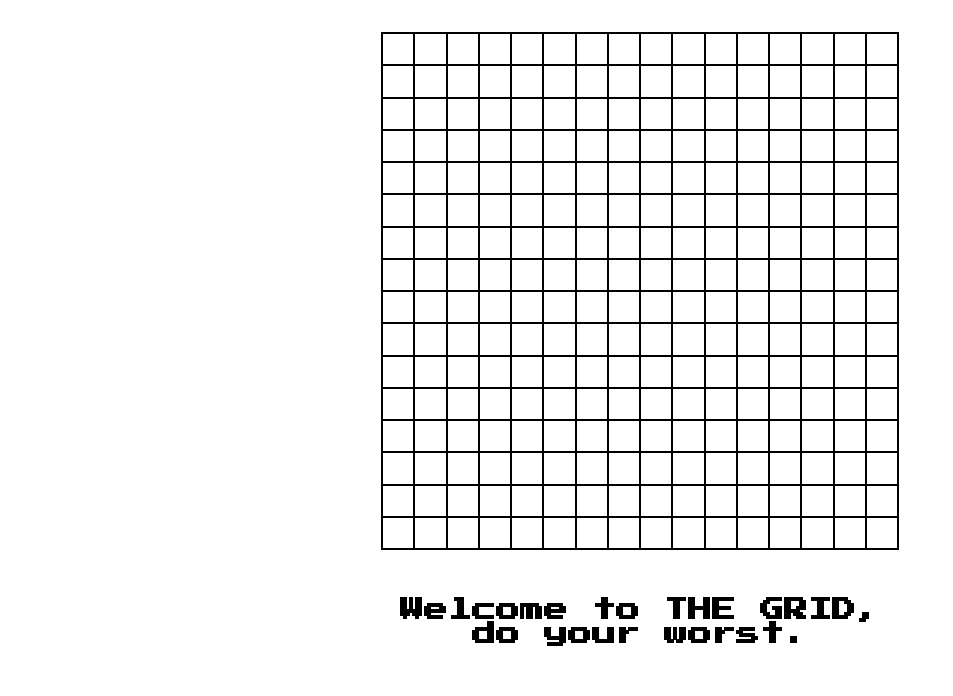
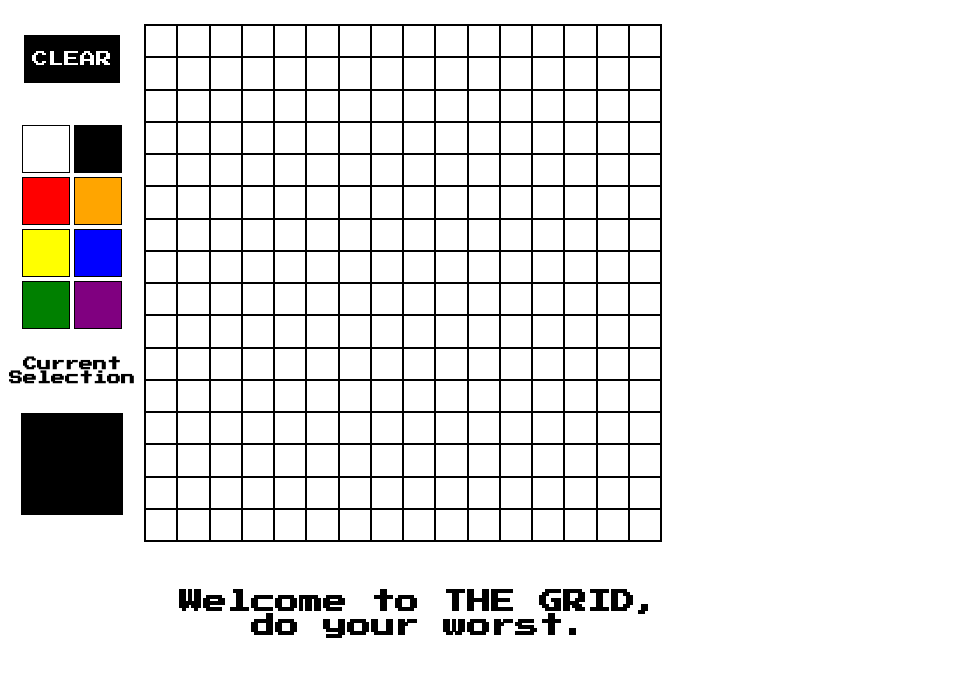
Before and after one commit to dwcarey/pixelArt, a plain HTML site: page index.html in a window 1280 px wide. Shown: the part 104-800 px from the top of the page, without its empty margins (0-953 px from the left). Drawn offline with Linux system fonts and the light colour scheme.

Commit message:
its finished...!

```diff
--- a/index.html
+++ b/index.html
@@ -9,20 +9,29 @@
     <link rel="stylesheet" type="text/css" href="style.css">
 </head>
 <body>
-    <h1 class = "title">PIXEL ART</h1>
-    <div class = "gridContainer"></div>
-    <h2>Welcome to THE GRID, do your worst.</h2>
 
+<div class="siteHolder">
+    <div class = "toolbar">
+        <button class = "button clearButton">CLEAR</button>
+        <div class = "colourContainer">
+            <button class = "whiteButton colourButton"></button>
+            <button class = "blackButton colourButton"></button>
+            <button class = "redButton colourButton"></button>
+            <button class = "orangeButton colourButton"></button>
+            <button class = "yellowButton colourButton"></button>
+            <button class = "blueButton colourButton"></button>
+            <button class = "greenButton colourButton"></button>
+            <button class = "purpleButton colourButton"></button>
+            <h3>Current Selection</h3>
+            <div class = "currentSelection"></div>
+        </div>
+    </div>
 
-
-
-
-
-
-
-
-
-
-
+    <div class = "rightContent">
+        <h1 class = "title">PIXEL ART</h1>
+        <div class = "gridContainer"></div>
+        <h2>Welcome to THE GRID, do your worst.</h2>
+    </div>
+</div>
 </body>
 </html>
--- a/javascript.js
+++ b/javascript.js
@@ -1,7 +1,12 @@
 const gridContainer = document.querySelector('.gridContainer');
+const clearButton = document.querySelector('.clearButton');
+const colourButton = document.querySelectorAll('.colourButton');
+const colourContainer = document.querySelector('.colourContainer');
+const currentSelectionDisplay = document.querySelector('.currentSelection');
 const sideLength = 16;
 const widthHeight = (516/sideLength);
-console.log(widthHeight);
+let mouseDown = false;
+let currentSelection = "black";
 
 for (let i = sideLength; i>0; i--) {
     let gridSquare = document.createElement('div');
@@ -12,8 +17,52 @@ for (let i = sideLength; i>0; i--) {
         gridSquareChild.className = "gridSquare gridSquareChild";
         gridSquareChild.style.width = (widthHeight-2)+'px';
         gridSquareChild.style.height = (widthHeight-2)+'px';
-        gridSquareChild.addEventListener('mousedown', function() {
-        gridSquareChild.style.backgroundColor = "black";})
+        gridSquareChild.id = "gridSquareChild" + i +"-"+ x;
         gridSquare.appendChild(gridSquareChild);
     }
-}
+};
+
+gridContainer.addEventListener('mousedown', function(event) {
+    if (event.target.classList.contains('gridSquareChild')) {
+      mouseDown = true;
+      event.target.style.backgroundColor = currentSelection;
+
+      gridContainer.addEventListener('mousemove', mousemoveHandler);
+    }
+  });
+
+  gridContainer.addEventListener('mouseleave', function(event) {
+    if (mouseDown) {
+      mouseDown = false;
+      gridContainer.removeEventListener('mousemove', mousemoveHandler);
+    }
+  });
+
+
+  document.addEventListener('mouseup', function(event) {
+    if (mouseDown) {
+      mouseDown = false;
+      gridContainer.removeEventListener('mousemove', mousemoveHandler);
+    }
+  });
+
+  function mousemoveHandler(event) {
+    if (event.target.classList.contains('gridSquareChild')) {
+      event.target.style.backgroundColor = currentSelection;
+    }
+  }
+
+  clearButton.addEventListener('click', function() {
+    let squares = document.querySelectorAll('.gridSquareChild');
+    squares.forEach(function(square) {
+      square.style.backgroundColor = "white";
+    });
+  });
+
+  colourContainer.addEventListener('click', function(event){
+    if ((event.target.classList.contains('colourButton'))) {
+      currentSelection = window.getComputedStyle(event.target).getPropertyValue("background-color");
+      currentSelectionDisplay.style.backgroundColor = currentSelection;
+      console.log(currentSelection);
+    }
+  })
--- a/style.css
+++ b/style.css
@@ -3,10 +3,10 @@
     src: url('PressStart2P-Regular.ttf') format('truetype');
   }
 
-
-
-
-body {
+  body {
+    margin: 0px;
+  }
+.rightContent {
     display: flex;
     justify-content: center;
     flex-direction: column;
@@ -21,6 +21,8 @@ body {
     display: flex;
     border: 1px solid black;
     background-color: white;
+    margin-left: 0px;
+    pointer-events: auto;
 }
 
 .gridSquare {
@@ -43,3 +45,102 @@ h2 {
     text-align: center;
     max-width: 516px;
 }
+
+.clearButton {
+    background: black;
+    width: 96px;
+    height: 48px;
+    font-family: 'pixel';
+    color: white;
+    font-size: medium;
+    text-align: center;
+}
+
+.siteHolder {
+    display: flex;
+    pointer-events: auto;
+}
+
+.toolbar {
+    width: 128px;
+    display: flex;
+    flex-direction: column;
+    justify-content: space-evenly;
+    align-items: center;
+    margin-top: 128px;
+    margin-bottom: 128px;
+    margin-left: 8px;
+    margin-right: 8px;
+    pointer-events: auto;
+}
+
+button {
+    border: none;
+    outline: none;
+    width: 48px;
+    height: 48px;
+}
+
+.colourContainer {
+    display: flex;
+    flex-wrap: wrap;
+    gap: 4px;
+    justify-content: center;
+    align-items: center;
+    margin-top: 32px;
+
+}
+.whiteButton{
+    background-color: white;
+    border: 1px solid black;
+}
+
+.blackButton{
+    background-color: black;
+    border: 1px solid black;
+}
+
+.redButton{
+    background-color: red;
+    border: 1px solid black;
+}
+
+.orangeButton{
+    background-color: orange;
+    border: 1px solid black;
+}
+
+.yellowButton{
+    background-color: yellow;
+    border: 1px solid black;
+}
+
+.blueButton{
+    background-color: blue;
+    border: 1px solid black;
+}
+
+.greenButton{
+    background-color: green;
+    border: 1px solid black;
+}
+
+.purpleButton{
+    background-color: purple;
+    border: 1px solid black;
+}
+
+.currentSelection {
+    border: 1px solid black;
+    background-color: black;
+    width: 100px;
+    height: 100px;
+}
+
+h3 {
+    font-family: 'pixel';
+    font-size: 14px;
+    text-align: center;
+    margin-top: 24px;
+    margin-bottom: 24px;
+}
```
